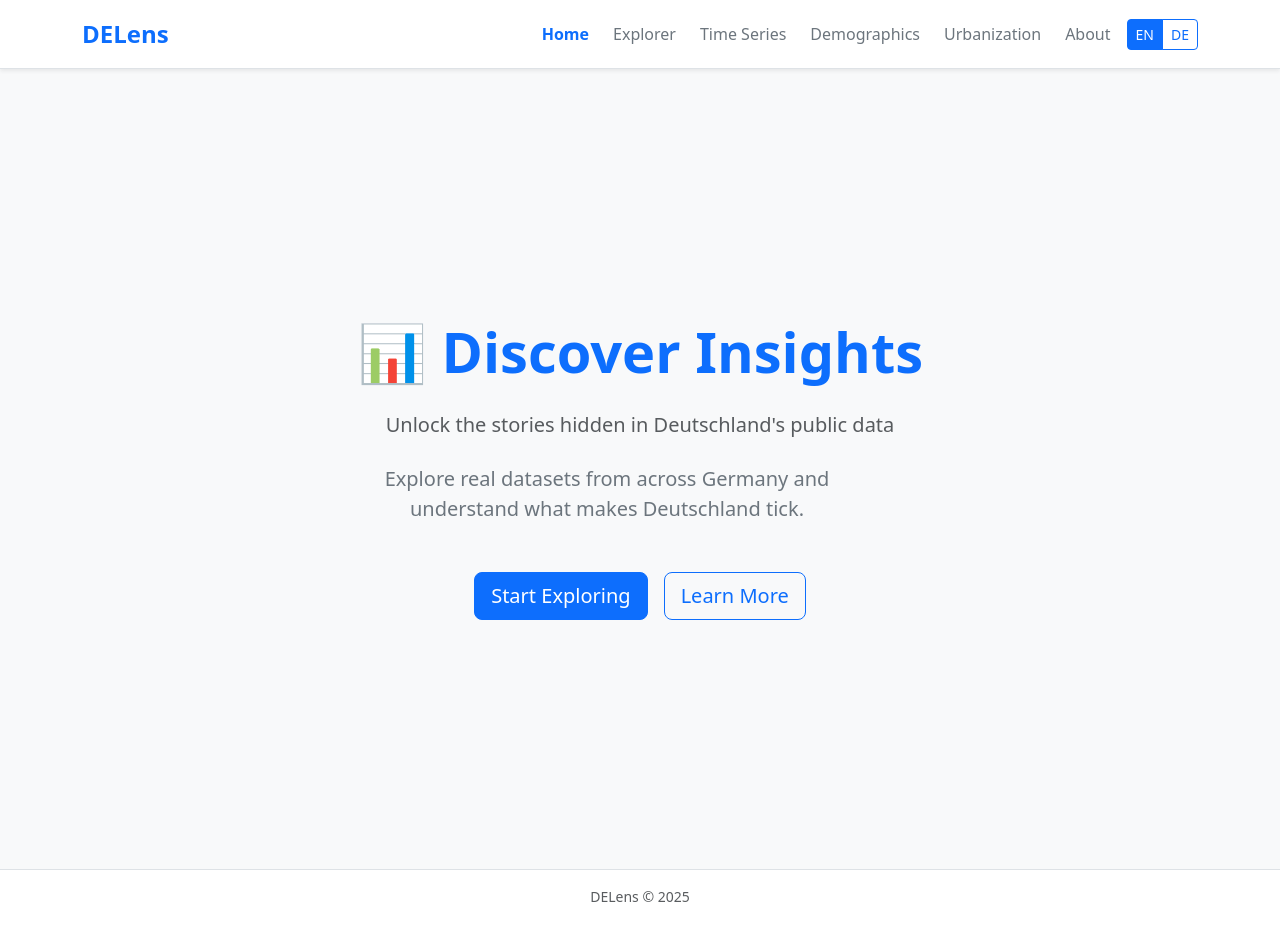
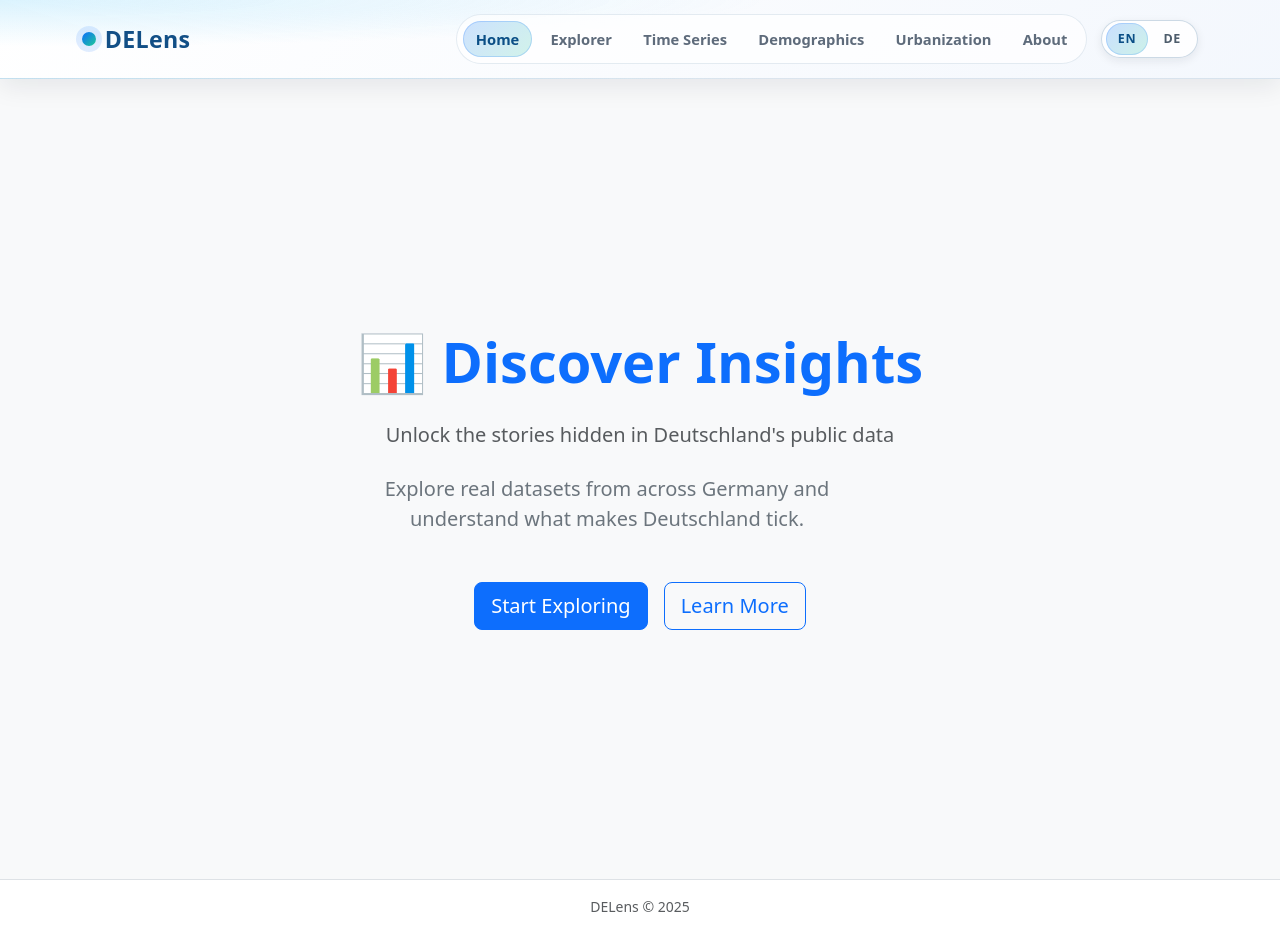
Before and after one commit to akjasim/klens, a React (Vite) app: page / in a window 1280 px wide. Built offline with nearby package versions, Linux system fonts and the light colour scheme.

Commit message:
Update Navbar

```diff
--- a/src/App.jsx
+++ b/src/App.jsx
@@ -1,3 +1,4 @@
+import { useState } from "react";
 import { NavLink, Route, Routes } from "react-router-dom";
 import { useTranslation } from "react-i18next";
 import "bootstrap/dist/css/bootstrap.min.css";
@@ -12,45 +13,94 @@ import DemographicIndicator from "./pages/DemographicIndicator.jsx";
 import Urbanization from "./pages/Urbanization.jsx";
 
 const navLinkClassName = ({ isActive }) =>
-  [
-    "nav-link px-2 py-1",
-    isActive ? "text-primary fw-semibold" : "text-secondary",
-  ].join(" ");
+  ["app-nav-link", isActive ? "app-nav-link-active" : ""].join(" ");
 
 export default function App() {
   const { t } = useTranslation();
+  const [isMobileMenuOpen, setIsMobileMenuOpen] = useState(false);
+
+  const closeMobileMenu = () => setIsMobileMenuOpen(false);
 
   return (
     <div className="d-flex flex-column min-vh-100 bg-light">
-      <header className="border-bottom bg-white shadow-sm">
-        <div className="container d-flex flex-wrap align-items-center py-3 gap-3">
-          <NavLink to="/" className="text-decoration-none">
-            <span className="fs-4 fw-bold text-primary">DELens</span>
+      <header className="app-navbar sticky-top">
+        <div className="container app-navbar-inner">
+          <NavLink
+            to="/"
+            className="app-brand text-decoration-none"
+            onClick={closeMobileMenu}
+          >
+            <span className="app-brand-mark" aria-hidden="true" />
+            <span className="app-brand-name">DELens</span>
           </NavLink>
-          <nav className="ms-auto d-flex align-items-center gap-2">
-            <NavLink to="/" className={navLinkClassName}>
+
+          <nav
+            id="app-main-nav"
+            className={`app-nav ms-auto ${isMobileMenuOpen ? "app-nav-mobile-open" : ""}`}
+          >
+            <NavLink
+              to="/"
+              className={navLinkClassName}
+              onClick={closeMobileMenu}
+            >
               {t("home")}
             </NavLink>
-            <NavLink to="/explorer" className={navLinkClassName}>
+            <NavLink
+              to="/explorer"
+              className={navLinkClassName}
+              onClick={closeMobileMenu}
+            >
               {t("explorer")}
             </NavLink>
             {/* <NavLink to="/spotify" className={navLinkClassName}>
               Spotify
             </NavLink> */}
-            <NavLink to="/time-series" className={navLinkClassName}>
+            <NavLink
+              to="/time-series"
+              className={navLinkClassName}
+              onClick={closeMobileMenu}
+            >
               {t("timeSeries")}
             </NavLink>
-            <NavLink to="/demographics" className={navLinkClassName}>
+            <NavLink
+              to="/demographics"
+              className={navLinkClassName}
+              onClick={closeMobileMenu}
+            >
               {t("demographics")}
             </NavLink>
-            <NavLink to="/urbanization" className={navLinkClassName}>
+            <NavLink
+              to="/urbanization"
+              className={navLinkClassName}
+              onClick={closeMobileMenu}
+            >
               {t("urbanization")}
             </NavLink>
-            <NavLink to="/about" className={navLinkClassName}>
+            <NavLink
+              to="/about"
+              className={navLinkClassName}
+              onClick={closeMobileMenu}
+            >
               {t("about")}
             </NavLink>
-            <LanguageSwitcher />
           </nav>
+
+          <div className="app-navbar-actions">
+            <div className="app-lang-switcher">
+              <LanguageSwitcher />
+            </div>
+
+            <button
+              type="button"
+              className="app-menu-toggle"
+              aria-label="Toggle navigation menu"
+              aria-controls="app-main-nav"
+              aria-expanded={isMobileMenuOpen}
+              onClick={() => setIsMobileMenuOpen((prev) => !prev)}
+            >
+              {isMobileMenuOpen ? "X" : "☰"}
+            </button>
+          </div>
         </div>
       </header>
 
--- a/src/components/LanguageSwitcher.jsx
+++ b/src/components/LanguageSwitcher.jsx
@@ -2,28 +2,31 @@ import { useTranslation } from "react-i18next";
 
 const LanguageSwitcher = () => {
   const { i18n } = useTranslation();
+  const activeLanguage = i18n.language?.startsWith("de") ? "de" : "en";
 
   const changeLanguage = (lng) => {
     i18n.changeLanguage(lng);
   };
 
   return (
-    <div className="btn-group btn-group-sm" role="group">
+    <div className="lang-picker" role="group" aria-label="Language picker">
       <button
         type="button"
-        className={`btn ${
-          i18n.language === "en" ? "btn-primary" : "btn-outline-primary"
+        className={`lang-picker-btn ${
+          activeLanguage === "en" ? "lang-picker-btn-active" : ""
         }`}
         onClick={() => changeLanguage("en")}
+        aria-pressed={activeLanguage === "en"}
       >
         EN
       </button>
       <button
         type="button"
-        className={`btn ${
-          i18n.language === "de" ? "btn-primary" : "btn-outline-primary"
+        className={`lang-picker-btn ${
+          activeLanguage === "de" ? "lang-picker-btn-active" : ""
         }`}
         onClick={() => changeLanguage("de")}
+        aria-pressed={activeLanguage === "de"}
       >
         DE
       </button>
--- a/src/index.css
+++ b/src/index.css
@@ -70,6 +70,244 @@ button:focus-visible {
   max-width: 100%;
 }
 
+.app-navbar {
+  border-bottom: 1px solid rgba(9, 72, 124, 0.12);
+  backdrop-filter: blur(10px);
+  background:
+    radial-gradient(
+      120% 120% at 0% 0%,
+      rgba(56, 189, 248, 0.18) 0%,
+      rgba(56, 189, 248, 0) 50%
+    ),
+    linear-gradient(
+      135deg,
+      rgba(255, 255, 255, 0.95) 0%,
+      rgba(243, 247, 253, 0.95) 100%
+    );
+  box-shadow: 0 8px 24px rgba(15, 23, 42, 0.08);
+}
+
+.app-navbar-inner {
+  display: flex;
+  align-items: center;
+  gap: 0.9rem;
+  min-height: 78px;
+  padding-top: 0.75rem;
+  padding-bottom: 0.75rem;
+}
+
+.app-brand {
+  display: inline-flex;
+  align-items: center;
+  gap: 0.55rem;
+}
+
+.app-brand-mark {
+  width: 14px;
+  height: 14px;
+  border-radius: 999px;
+  background: linear-gradient(135deg, #0d6efd 0%, #20c997 100%);
+  box-shadow: 0 0 0 6px rgba(13, 110, 253, 0.12);
+}
+
+.app-brand-name {
+  font-size: 1.45rem;
+  font-weight: 800;
+  letter-spacing: 0.3px;
+  color: #124f86;
+}
+
+.app-nav {
+  display: flex;
+  flex-wrap: wrap;
+  align-items: center;
+  gap: 0.35rem;
+  padding: 0.35rem;
+  border-radius: 999px;
+  border: 1px solid rgba(9, 72, 124, 0.1);
+  background: rgba(255, 255, 255, 0.7);
+}
+
+.app-nav-link {
+  display: inline-flex;
+  align-items: center;
+  justify-content: center;
+  min-height: 36px;
+  padding: 0.4rem 0.8rem;
+  border-radius: 999px;
+  font-size: 0.92rem;
+  font-weight: 600;
+  color: #5e6b7b;
+  text-decoration: none;
+  transition: all 160ms ease;
+}
+
+.app-nav-link:hover {
+  color: #194a7b;
+  background: rgba(13, 110, 253, 0.08);
+}
+
+.app-nav-link-active {
+  color: #0b4f86;
+  background: linear-gradient(
+    135deg,
+    rgba(13, 110, 253, 0.2) 0%,
+    rgba(32, 201, 151, 0.2) 100%
+  );
+  box-shadow: inset 0 0 0 1px rgba(13, 110, 253, 0.2);
+}
+
+.app-navbar-actions {
+  display: inline-flex;
+  align-items: center;
+  gap: 0.55rem;
+}
+
+.app-menu-toggle {
+  display: none;
+  width: 36px;
+  height: 36px;
+  border: 1px solid rgba(9, 72, 124, 0.22);
+  border-radius: 10px;
+  padding: 0;
+  background: rgba(255, 255, 255, 0.85);
+  color: #124f86;
+  font-size: 1rem;
+  font-weight: 700;
+  line-height: 1;
+  align-items: center;
+  justify-content: center;
+  box-shadow: 0 2px 10px rgba(15, 23, 42, 0.08);
+}
+
+.app-menu-toggle:hover {
+  border-color: rgba(13, 110, 253, 0.4);
+  background: rgba(13, 110, 253, 0.08);
+}
+
+.app-menu-toggle:focus-visible {
+  outline: 2px solid rgba(13, 110, 253, 0.45);
+  outline-offset: 2px;
+}
+
+.lang-picker {
+  display: inline-flex;
+  align-items: center;
+  gap: 0.2rem;
+  padding: 0.24rem;
+  height: 38px;
+  border-radius: 999px;
+  border: 1px solid rgba(9, 72, 124, 0.2);
+  background: rgba(255, 255, 255, 0.88);
+  box-shadow: 0 3px 10px rgba(16, 24, 40, 0.08);
+}
+
+.lang-picker-btn {
+  min-width: 42px;
+  height: 32px;
+  padding: 0 0.7rem;
+  border: 0;
+  border-radius: 999px;
+  background: transparent;
+  color: #4e5d6c;
+  font-size: 0.78rem;
+  font-weight: 800;
+  letter-spacing: 0.6px;
+  line-height: 1;
+  transition: all 140ms ease;
+  cursor: pointer;
+  border-color: transparent;
+}
+
+.lang-picker-btn:hover {
+  color: #134f84;
+  background: rgba(13, 110, 253, 0.08);
+  border-color: transparent;
+}
+
+.lang-picker-btn-active {
+  color: #0b4f86;
+  background: linear-gradient(
+    135deg,
+    rgba(13, 110, 253, 0.22) 0%,
+    rgba(32, 201, 151, 0.22) 100%
+  );
+  box-shadow: inset 0 0 0 1px rgba(13, 110, 253, 0.18);
+}
+
+.lang-picker-btn-active:hover {
+  color: #0b4f86;
+  background: linear-gradient(
+    135deg,
+    rgba(13, 110, 253, 0.24) 0%,
+    rgba(32, 201, 151, 0.24) 100%
+  );
+}
+
+.lang-picker-btn:focus-visible {
+  outline: 2px solid rgba(13, 110, 253, 0.45);
+  outline-offset: 2px;
+}
+
+@media (max-width: 991.98px) {
+  .app-navbar-inner {
+    flex-wrap: wrap;
+    justify-content: space-between;
+    row-gap: 0.5rem;
+  }
+
+  .app-nav {
+    order: 3;
+    margin-left: 0;
+    justify-content: flex-start;
+    flex-direction: column;
+    align-items: stretch;
+    width: 100%;
+    border-radius: 14px;
+    max-height: 0;
+    opacity: 0;
+    overflow: hidden;
+    pointer-events: none;
+    transform: translateY(-6px);
+    transition:
+      max-height 220ms ease,
+      opacity 180ms ease,
+      transform 180ms ease,
+      padding 180ms ease;
+    padding-top: 0;
+    padding-bottom: 0;
+  }
+
+  .app-nav-mobile-open {
+    max-height: 520px;
+    opacity: 1;
+    pointer-events: auto;
+    transform: translateY(0);
+    padding-top: 0.35rem;
+    padding-bottom: 0.35rem;
+  }
+
+  .app-nav-link {
+    width: 100%;
+    justify-content: flex-start;
+    border-radius: 10px;
+    padding: 0.52rem 0.72rem;
+  }
+
+  .app-navbar-actions {
+    margin-left: auto;
+  }
+
+  .app-lang-switcher {
+    display: flex;
+    justify-content: flex-end;
+  }
+
+  .app-menu-toggle {
+    display: inline-flex;
+  }
+}
+
 @media (max-width: 991.98px) {
   .history-panel {
     width: 100%;
```
